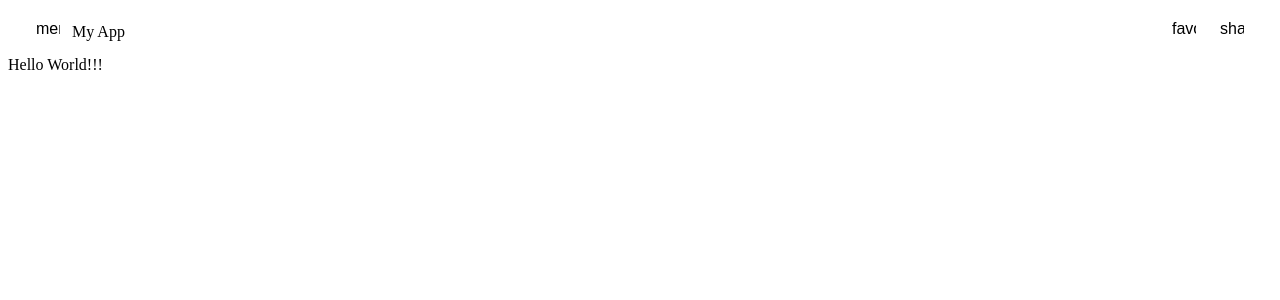
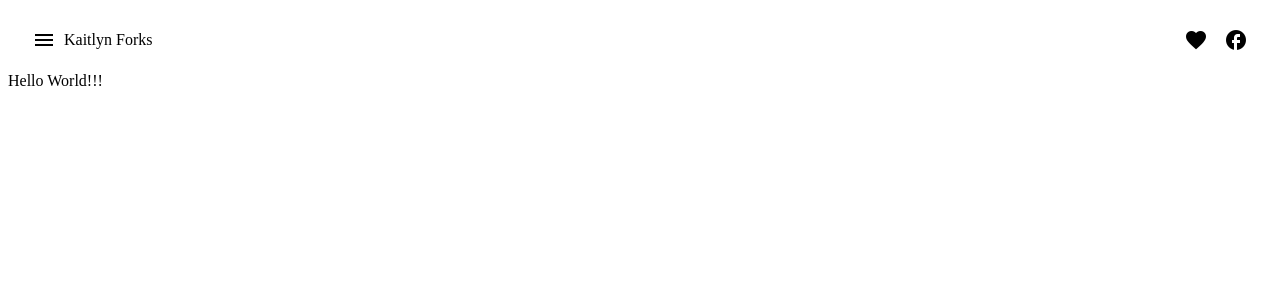
Before and after one commit to kforks/forked-software-ng, an Angular app: page / in a window 1280 px wide. Shown: the top 300 px of the page. Built offline with nearby package versions, Linux system fonts and the light colour scheme.

Commit message:
testing nav

```diff
--- a/package.json
+++ b/package.json
@@ -11,12 +11,12 @@
   "private": true,
   "dependencies": {
     "@angular/animations": "^19.0.5",
-    "@angular/cdk": "^18.2.14",
+    "@angular/cdk": "^19.0.4",
     "@angular/common": "^19.0.5",
     "@angular/compiler": "^19.0.5",
     "@angular/core": "^19.0.5",
     "@angular/forms": "^19.0.5",
-    "@angular/material": "^18.2.14",
+    "@angular/material": "^19.0.4",
     "@angular/platform-browser": "^19.0.5",
     "@angular/platform-browser-dynamic": "^19.0.5",
     "@angular/router": "^19.0.5",
--- a/src/app/nav/nav.component.html
+++ b/src/app/nav/nav.component.html
@@ -2,12 +2,12 @@
   <button mat-icon-button class="example-icon" aria-label="Example icon-button with menu icon">
     <mat-icon>menu</mat-icon>
   </button>
-  <span>My App</span>
+  <span>Kaitlyn Forks</span>
   <span class="example-spacer"></span>
   <button mat-icon-button class="example-icon favorite-icon" aria-label="Example icon-button with heart icon">
     <mat-icon>favorite</mat-icon>
   </button>
   <button mat-icon-button class="example-icon" aria-label="Example icon-button with share icon">
-    <mat-icon>share</mat-icon>
+    <mat-icon>facebook</mat-icon>
   </button>
 </mat-toolbar>
--- a/src/index.html
+++ b/src/index.html
@@ -6,6 +6,7 @@
   <base href="/">
   <meta name="viewport" content="width=device-width, initial-scale=1">
   <link rel="icon" type="image/x-icon" href="favicon.ico">
+  <link href="https://fonts.googleapis.com/icon?family=Material+Icons" rel="stylesheet">
 </head>
 <body>
   <app-root></app-root>
```
Also changed, not shown: 1 other file (tests, documents, lock files or other folders).
